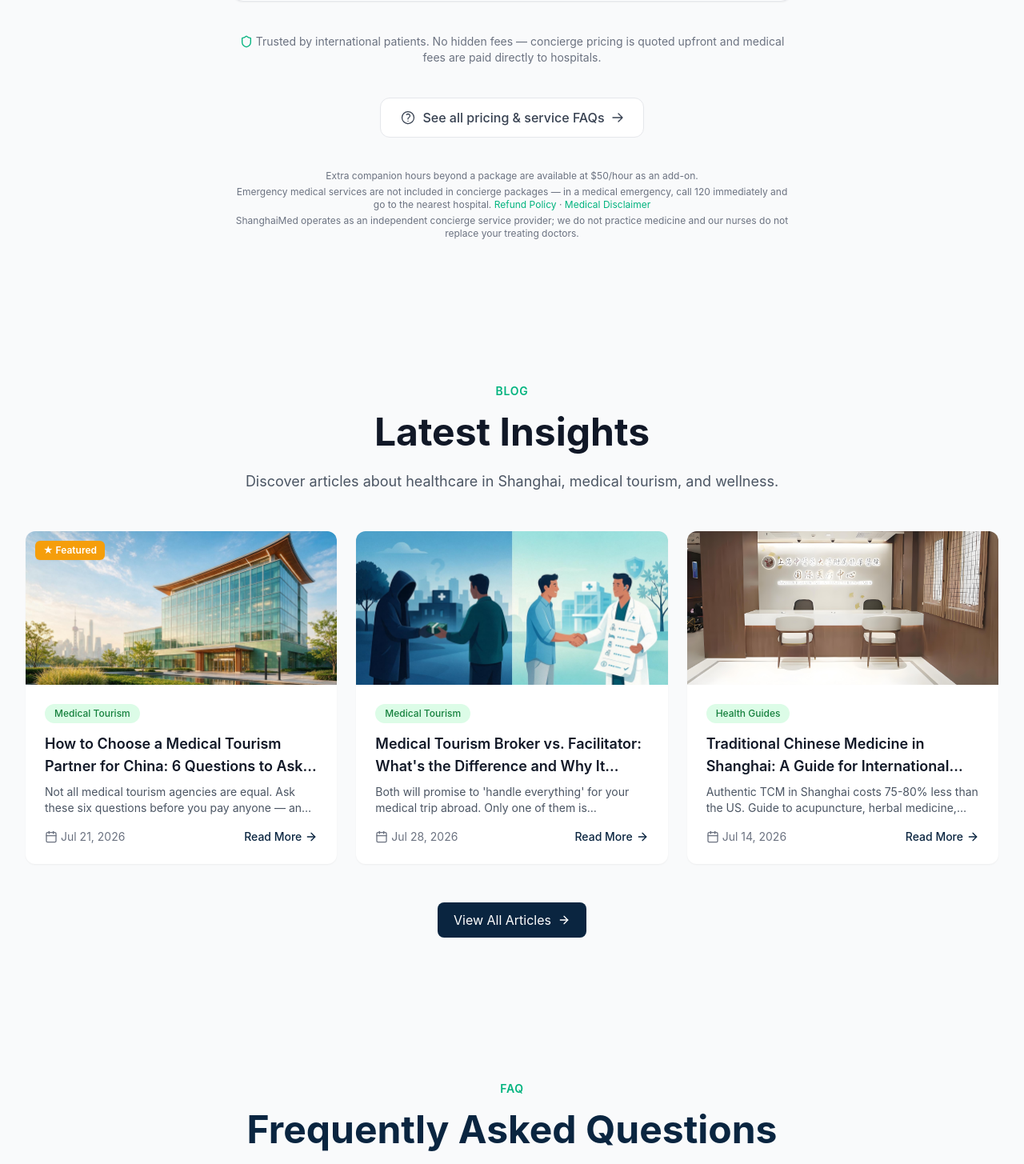
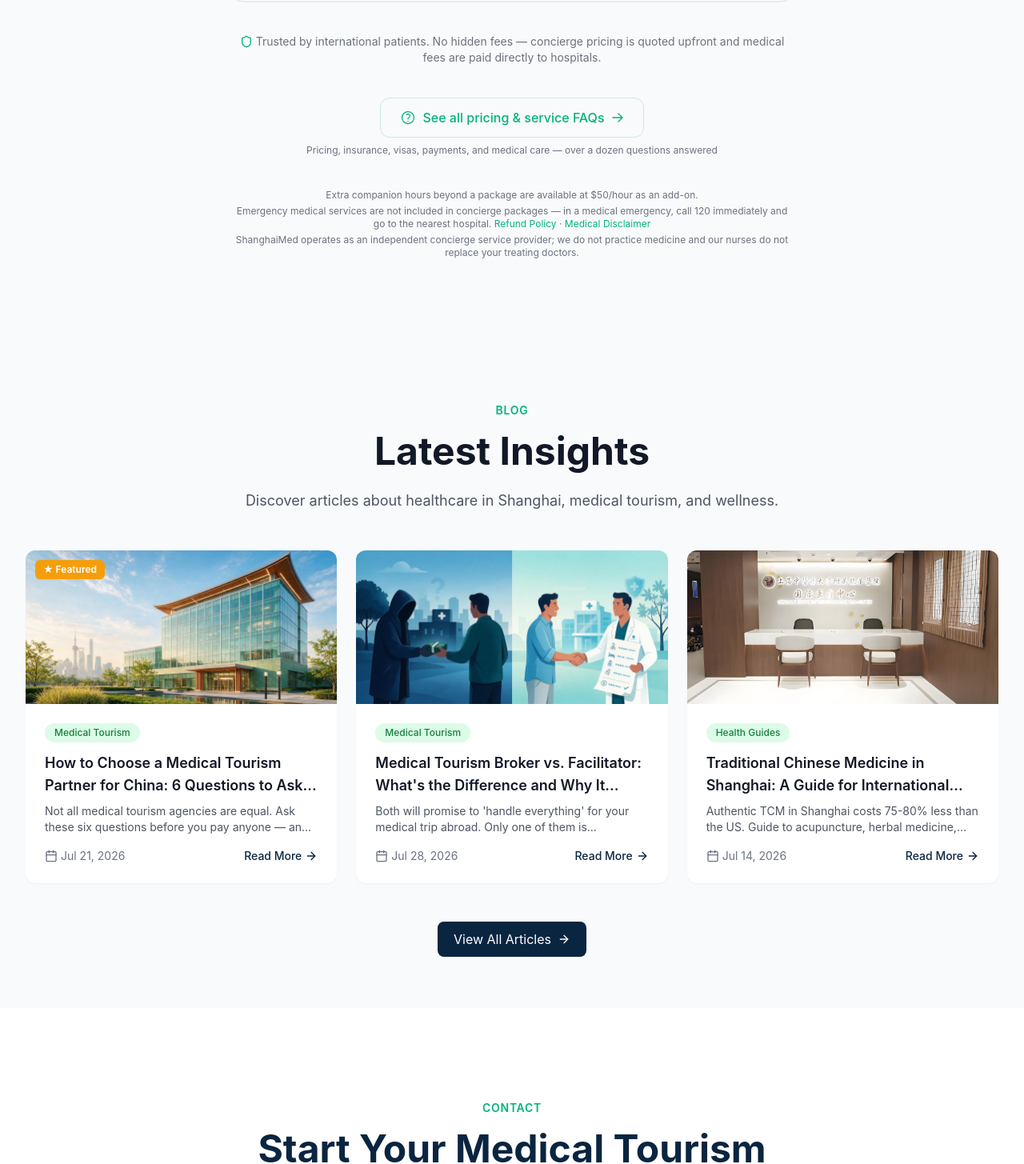
Before and after one commit to linglingsaiko/ShanghaiMed, a Next.js app: page / in a window 1280 px wide. Shown: the part 10336-11791 px from the top of the page at 80% size. Built offline with nearby package versions, Linux system fonts and the light colour scheme; no server answers.

Commit message:
Remove duplicate FAQ section: homepage now has one FAQ entry point at end of Pricing (green-accented link + desc), full FAQ stays on /faq; preserves JSON-LD FAQPage SEO/GEO

```diff
--- a/app/[lang]/page.tsx
+++ b/app/[lang]/page.tsx
@@ -6,7 +6,6 @@ import TreatmentAreas from '@/components/sections/TreatmentAreas'
 import CareTeam from '@/components/sections/CareTeam'
 import Pricing from '@/components/sections/Pricing'
 import LatestInsights from '@/components/sections/LatestInsights'
-import FAQ from '@/components/sections/FAQ'
 import Contact from '@/components/sections/Contact'
 
 export default function LocalizedHomePage() {
@@ -20,7 +19,6 @@ export default function LocalizedHomePage() {
       <CareTeam />
       <Pricing />
       <LatestInsights />
-      <FAQ />
       <Contact />
     </>
   )
--- a/app/page.tsx
+++ b/app/page.tsx
@@ -6,7 +6,6 @@ import TreatmentAreas from '@/components/sections/TreatmentAreas'
 import CareTeam from '@/components/sections/CareTeam'
 import Pricing from '@/components/sections/Pricing'
 import LatestInsights from '@/components/sections/LatestInsights'
-import FAQ from '@/components/sections/FAQ'
 import Contact from '@/components/sections/Contact'
 
 export default function HomePage() {
@@ -20,7 +19,6 @@ export default function HomePage() {
       <CareTeam />
       <Pricing />
       <LatestInsights />
-      <FAQ />
       <Contact />
     </>
   )
--- a/components/sections/Pricing.tsx
+++ b/components/sections/Pricing.tsx
@@ -433,16 +433,17 @@ const Pricing: React.FC = () => {
           </p>
         </div>
 
-        {/* FAQ link CTA — full FAQ on dedicated /faq page to avoid duplication */}
+        {/* FAQ link CTA — single FAQ entry point on homepage, points to dedicated /faq page */}
         <div className="mb-10 text-center">
           <Link
             href={localePath('/faq')}
-            className="inline-flex items-center gap-2 px-6 py-3 bg-white border border-gray-200 rounded-xl font-medium text-gray-700 hover:border-accent hover:text-accent transition-colors"
+            className="inline-flex items-center gap-2 px-6 py-3 bg-accent/8 border border-accent/20 rounded-xl font-medium text-accent hover:bg-accent/15 hover:border-accent/40 transition-colors"
           >
             <svg className="w-5 h-5" fill="none" viewBox="0 0 24 24" strokeWidth={1.5} stroke="currentColor"><path strokeLinecap="round" strokeLinejoin="round" d="M9.879 7.519c1.171-1.025 3.071-1.025 4.242 0 1.172 1.025 1.172 2.687 0 3.712-.203.179-.43.326-.67.442-.745.361-1.45.999-1.45 1.827v.75M21 12a9 9 0 11-18 0 9 9 0 0118 0zm-9 5.25h.008v.008H12v-.008z" /></svg>
             {t('pricing.viewAllFaq')}
             <svg className="w-4 h-4" fill="none" viewBox="0 0 24 24" strokeWidth={2} stroke="currentColor"><path strokeLinecap="round" strokeLinejoin="round" d="M13.5 4.5 21 12m0 0-7.5 7.5M21 12H3" /></svg>
           </Link>
+          <p className="mt-2 text-xs text-gray-500">{t('pricing.faqLinkDesc')}</p>
         </div>
 
         {/* Footer fine print */}
--- a/contexts/LanguageContext.tsx
+++ b/contexts/LanguageContext.tsx
@@ -334,6 +334,7 @@ const enTranslations = {
       socialProof: 'Trusted by international patients. No hidden fees — concierge pricing is quoted upfront and medical fees are paid directly to hospitals.',
       faqTitle: 'Frequently asked questions',
       viewAllFaq: 'See all pricing & service FAQs',
+      faqLinkDesc: 'Pricing, insurance, visas, payments, and medical care — over a dozen questions answered',
       faqItems: [
         { q: 'Is the initial consultation really free? What does it cover?', a: "Yes — the initial WhatsApp consultation with Sara is completely free with no obligation. On this call we assess your medical needs, recommend suitable hospitals and specialists, give you a realistic budget range for treatment, and explain how insurance works. It's a decision-stage conversation; on-site services (nurse accompaniment, appointment booking, in-person interpretation) begin when you book an hourly escort or a concierge package." },
         { q: 'Can I book just an on-site hospital escort without a full concierge package?', a: 'Yes. Our on-site hospital escort is available standalone at $50/hour (minimum 2 hours). This is for patients who have already booked their own doctor appointment and only need an English-speaking companion to help with queues, payment, pharmacy pickup, and basic on-the-spot guidance. The escort is not necessarily a licensed nurse, and interpretation is English–Chinese only (other languages require an interpreter at additional cost). The hourly escort does not include appointment scheduling, doctor matching, airport pickup, report translation, visa support, or post-visit follow-up — those are covered by our concierge packages.' },
@@ -912,6 +913,7 @@ export const translations: Record<Language, any> = {
       socialProof: '世界各国の患者様にご利用いただいています。隠れた料金は一切なく、コンシェルジュ料金は事前にご提示。医療費は病院へ直接お支払いいただきます。',
       faqTitle: 'よくあるご質問',
       viewAllFaq: '料金・サービスのFAQをすべて見る',
+      faqLinkDesc: '料金、保険、ビザ、お支払い、診療について—10以上のよくある質問に回答',
       faqItems: [
         { q: '初回相談は本当に無料ですか？何が相談できますか？', a: 'はい。SaraによるWhatsApp初回相談は完全無料・義務なしです。医療ニーズの評価、適切な病院・専門医のご提案、治療費の現実的な予算感、保険の仕組みのご説明を差し上げます。あくまでご検討段階のご相談であり、現地サービス（看護師同行・予約手配・対面通訳）は時間制アテンドまたはコンシェルジュパッケージのご予約後に開始いたします。' },
         { q: 'フルパッケージを契約せず、病院内アテンドだけを依頼できますか？', a: 'はい。病院内アテンドは単体で1時間50米ドル（最低2時間）からご利用いただけます。ご自身ですでに医師の予約をお取りいただいている患者様が、英語のできる同伴者による順番待ち・会計・薬の受け取り・院内の簡単なご案内のみを必要とされる場合に適しています。アテンドスタッフは必ずしも看護師免許を保有しておらず、通訳は英語・中国語のみです（その他の言語は追加費用で通訳者を手配いたします）。時間制アテンドには予約手配・医師マッチング・空港送迎・レポート翻訳・ビザサポート・受診後フォローアップは含まれません — これらはコンシェルジュパッケージが対応いたします。' },
@@ -1295,6 +1297,7 @@ export const translations: Record<Language, any> = {
       socialProof: enTranslations.pricing.socialProof,
       faqTitle: 'الأسئلة الشائعة',
       viewAllFaq: 'عرض جميع الأسئلة الشائعة حول الأسعار والخدمات',
+      faqLinkDesc: enTranslations.pricing.faqLinkDesc,
       faqItems: enTranslations.pricing.faqItems,
       extraHoursNote: enTranslations.pricing.extraHoursNote,
       emergencyNote: enTranslations.pricing.emergencyNote,
@@ -1876,6 +1879,7 @@ export const translations: Record<Language, any> = {
       socialProof: 'Нам доверяют международные пациенты. Никаких скрытых платежей — цена консьерж-сервиса оговаривается заранее, медицинские расходы оплачиваются напрямую больницам.',
       faqTitle: 'Часто задаваемые вопросы',
       viewAllFaq: 'Посмотреть все вопросы о ценах и услугах',
+      faqLinkDesc: 'Цены, страховка, визы, оплата и медицинское обслуживание — ответы на более чем десяток вопросов',
       faqItems: [
         { q: 'Действительно ли первичная консультация бесплатна? Что она покрывает?', a: 'Да — первичная консультация с Сарой в WhatsApp полностью бесплатна и ни к чему не обязывает. На звонке мы оценим ваши медицинские потребности, порекомендуем подходящие больницы и специалистов, дадим реалистичную оценку бюджета на лечение и объясним, как работает страховка. Это разговор на этапе принятия решения; очные услуги (сопровождение медсестры, запись на приём, устный перевод) начинаются после бронирования почасового сопровождения или консьерж-пакета.' },
         { q: 'Можно ли заказать только очное сопровождение в больнице без полного консьерж-пакета?', a: 'Да. Очное сопровождение в больнице доступно как отдельная услуга за 50 долларов/час (минимум 2 часа). Это подходит пациентам, которые уже самостоятельно записались к врачу и нуждаются только в англоязычном сопровождающем для помощи с очередями, оплатой, получением лекарств и базовыми вопросами на месте. Сопровождающий не обязательно является дипломированной медсестрой, перевод осуществляется только с английского на китайский (другие языки — за дополнительную плату). Почасовое сопровождение не включает запись к врачам, подбор специалиста, трансфер из аэропорта, перевод заключений, визовую поддержку и последующее наблюдение — это покрывается консьерж-пакетами.' },
@@ -2858,6 +2862,7 @@ export const translations: Record<Language, any> = {
       socialProof: 'Олон улсын өвчтөнүүд бидэнд итгэдэг. Далд төлбөр байхгүй — консьержийн үнийг урьдчилан тодорхой хэлж өгнө, эмнэлгийн зардлыг эмнэлэгт шууд төлнө.',
       faqTitle: 'Түгээмэл асуултууд',
       viewAllFaq: 'Үнэ болон үйлчилгээний түгээмэл асуултуудыг бүгдийг нь харах',
+      faqLinkDesc: 'Үнэ, даатгал, виз, төлбөр, эрүүл мэндийн тусламж — 10 гаруй нийтлэг асуултанд хариулт',
       faqItems: [
         { q: 'Анхны зөвлөгөө үнэхээр үнэгүй юу? Юуг хамардаг вэ?', a: 'Тийм — Саратай WhatsApp дээр хийх анхны зөвлөгөө бүрэн үнэгүй бөгөөд ямар нэгэн үүрэг хүлээхгүй. Дуудлагаар бид таны эрүүл мэндийн хэрэгцээг үнэлж, тохирох эмнэлэг, мэргэжилтнүүдийг санал болгож, эмчилгээний төсвийн бодит тооцоог өгч, даатгал хэрхэн ажилладгийг тайлбарлана. Энэ нь шийдвэр гаргах үе шатны яриа юм; газар дээрх үйлчилгээ (сувилагч дагалдан явах, цаг захиалах, аман орчуулга) цагийн дагалдан явах эсвэл консьерж багц захиалсны дараа эхэлнэ.' },
         { q: 'Зөвхөн эмнэлэгт дагалдан явах үйлчилгээг консьерж багцгүйгээр захиалж болох уу?', a: 'Тийм. Эмнэлэгт биечлэн дагалдан явах үйлчилгээг цагийн 50 ам.доллараар (хамгийн багадаа 2 цаг) бие даасан үйлчилгээ болгон авах боломжтой. Энэ нь өөрсдөө эмчийн цаг захиалсан бөгөөд дараалал, төлбөр, эм авах, газар дээрх энгийн асуултуудад туслах англи хэлтэй дагалдан явагч хэрэгтэй өвчтөнүүдэд тохиромжтой. Дагалдан явагч нь заавал зөвшөөрөлтэй сувилагч байх албагүй, зөвхөн англи–хятад орчуулга хийнэ (бусад хэл нэмэлт төлбөртэй). Цагийн дагалдан явах үйлчилгээнд эмчийн цаг захиалах, мэргэжилтэн тохируулах, нисэх буудлын тээвэр, тайлан орчуулах, визний дэмжлэг, эмчилгээний дараах хяналт багтахгүй — эдгээрийг консьерж багцуудад багтаасан.' },
```
